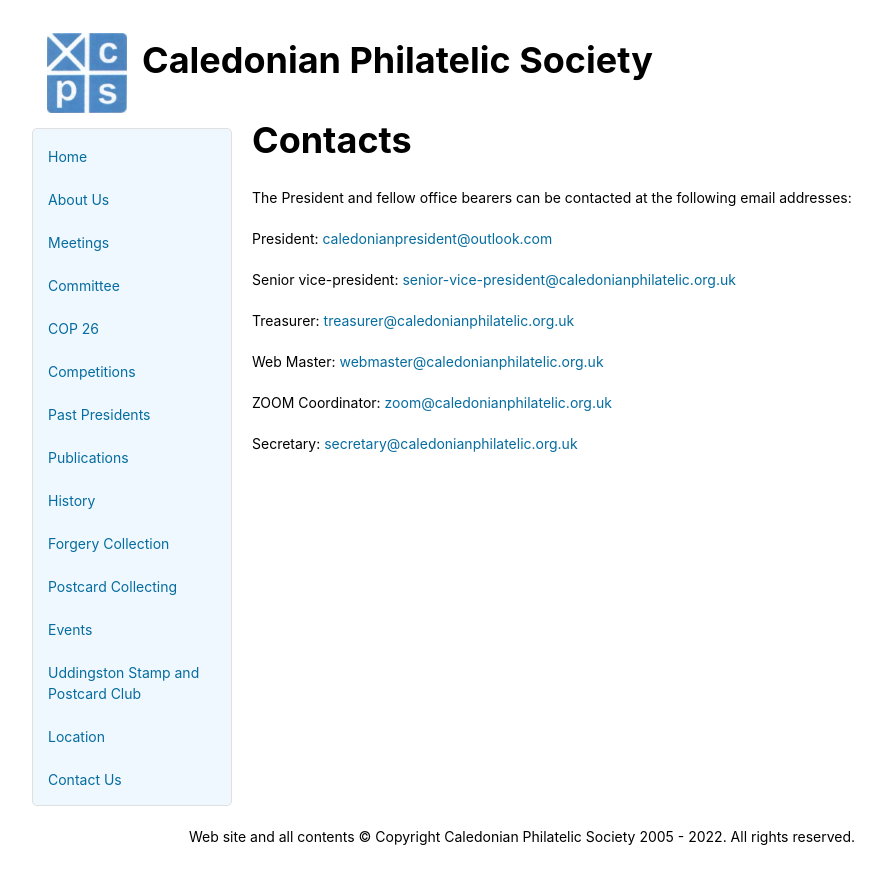
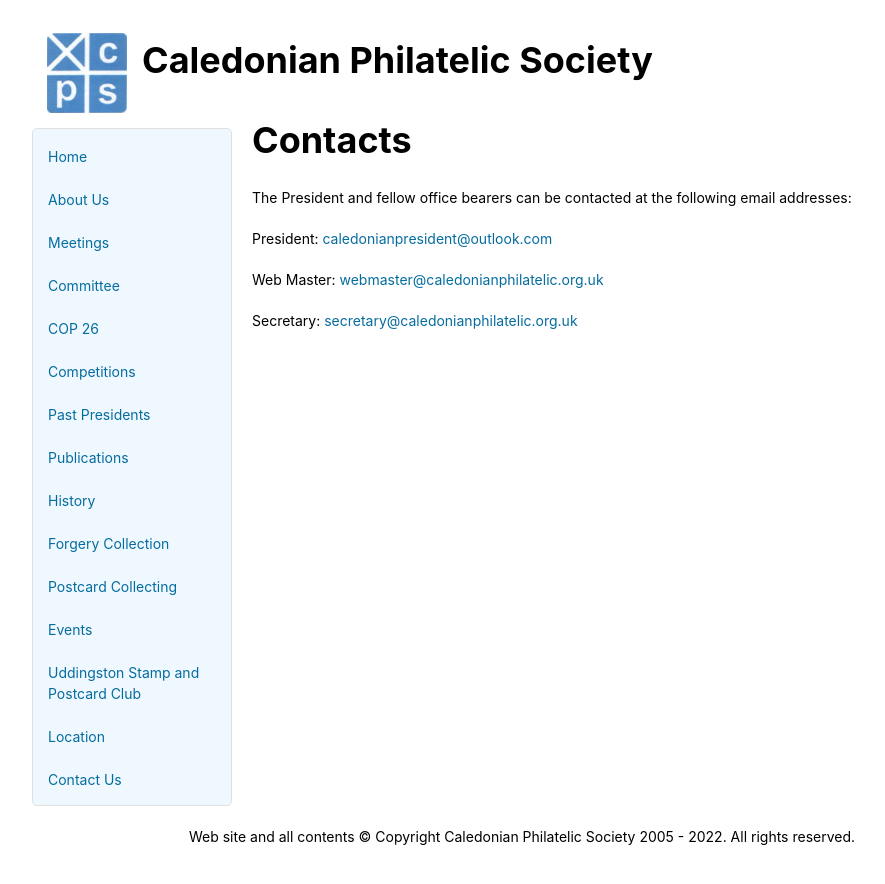
Before and after one commit to astalker/caledonian-stamps, a Jekyll site: the page built from contactus.md, in a window 1280 px wide. Shown: the top 884 px of the page, without its empty margins (118-1003 px from the left). Built offline with Jekyll 4.4.1, drawn with Linux system fonts in a browser that asks for light colours; our own code applies the rules of GitHub Pages for plain Markdown files.

Commit message:
Update contacts

```diff
--- a/contactus.md
+++ b/contactus.md
@@ -4,12 +4,6 @@ The President and fellow office bearers can be contacted at the following email
 
 President: <a href="mailto:caledonianpresident@outlook.com">caledonianpresident@outlook.com</a>
 
-Senior vice-president: <a href="mailto:senior-vice-president@caledonianphilatelic.org.uk">senior-vice-president@caledonianphilatelic.org.uk</a>
-
-Treasurer: <a href="mailto:treasurer@caledonianphilatelic.org.uk">treasurer@caledonianphilatelic.org.uk</a>
-
 Web Master: <a href="mailto:webmaster@caledonianphilatelic.org.uk">webmaster@caledonianphilatelic.org.uk</a>
 
-ZOOM Coordinator: <a href="mailto:zoom@caledonianphilatelic.org.uk">zoom@caledonianphilatelic.org.uk</a>
-
 Secretary: <a href="mailto:secretary@caledonianphilatelic.org.uk">secretary@caledonianphilatelic.org.uk</a>
```
